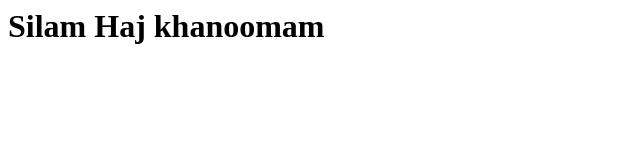
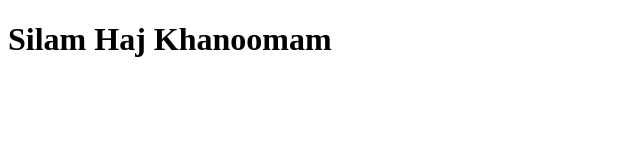
Before and after one commit to hamedk72/hamedk72.github.io, a plain HTML site: page index.html in a window 1280 px wide. Shown: the whole page, without its empty margins (0-640 px from the left). Drawn offline with Linux system fonts and the light colour scheme.

Commit message:
Update index.html

```diff
--- a/index.html
+++ b/index.html
@@ -1 +1,11 @@
-<h1> Silam Haj khanoomam </h1>
+<!DOCTYPE html>
+<html>
+<head>
+<title>Inja man neshastam</title>
+</head>
+<body>
+
+<h1>Silam Haj Khanoomam</h1>
+
+</body>
+</html>
```
